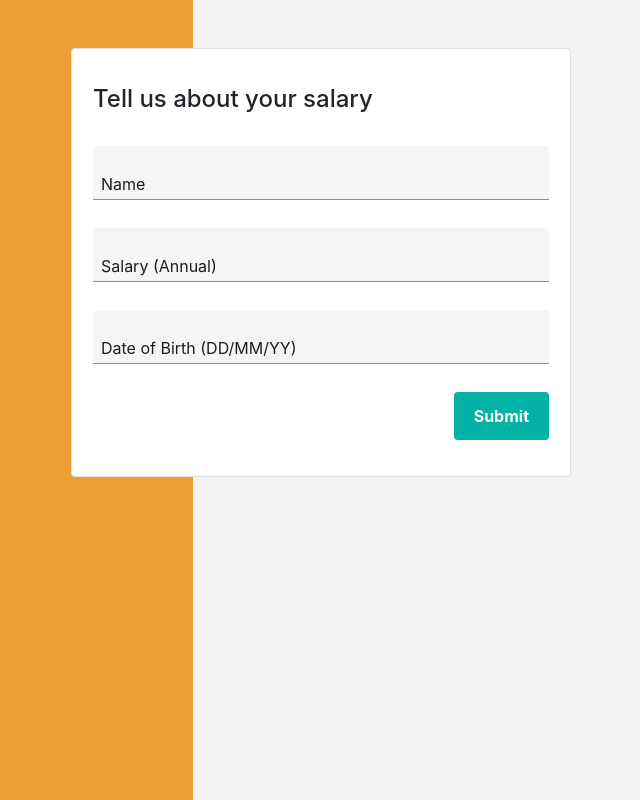
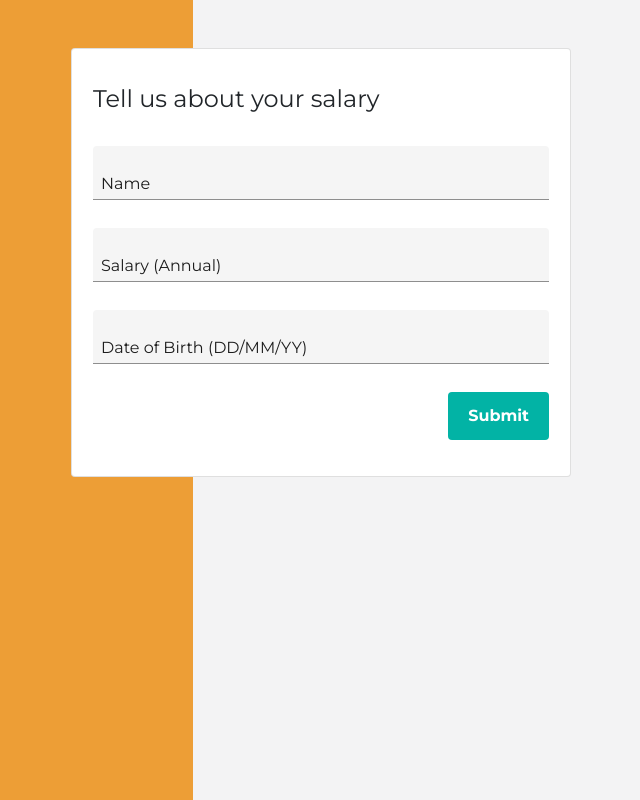
Before and after one commit to AdbC99/WorkSample, a React (Create React App) app: page / in a window 1280 px wide. Shown: the whole page, without its empty margins (319-959 px from the left). Built offline with nearby package versions, Linux system fonts and the light colour scheme.

Commit message:
changed font and tidied a little styling

```diff
--- a/public/index.html
+++ b/public/index.html
@@ -24,7 +24,11 @@
       work correctly both with client-side routing and a non-root public URL.
       Learn how to configure a non-root public URL by running `npm run build`.
     -->
-    <title>React App</title>
+    <title>Work Sample</title>
+    <link
+      href="https://fonts.googleapis.com/css?family=Montserrat:400,700,200"
+      rel="stylesheet"
+    />
   </head>
   <body style="background:linear-gradient(to right, #ED9E36 40%, #F3F3F4 40%)">
     <noscript>You need to enable JavaScript to run this app.</noscript>
--- a/src/App.css
+++ b/src/App.css
@@ -1,6 +1,10 @@
 .App {
   text-align: center;
 }
+
+* {
+  font-family: Montserrat;
+ }
 
 .App-logo {
   height: 40vmin;
--- a/src/components/salary/SalaryCaptureForm.js
+++ b/src/components/salary/SalaryCaptureForm.js
@@ -46,9 +46,9 @@ const SalaryCaptureForm = () => {
 
     return (
         <div>
-            <form onSubmit={onSubmit} className="m-3" style={{maxWidth:'500', minWidth:'320'}}>
+            <form onSubmit={onSubmit} className="m-3">
                 <Row className="mb-4">
-                    <h4 className="">
+                    <h4>
                         Tell us about your salary
                     </h4>
                 </Row>
--- a/src/styles/material-input-alikes.css
+++ b/src/styles/material-input-alikes.css
@@ -14,7 +14,7 @@ input:focus, textarea {
     padding-top: 24px;
     padding-left: 8px;
     font-size:1em;
-    color:#00F;
+    color:#1D1D1D;
     border-bottom:1px solid #8E8E8E;
     border-top-left-radius:4px;
     border-top-right-radius:4px;
```
